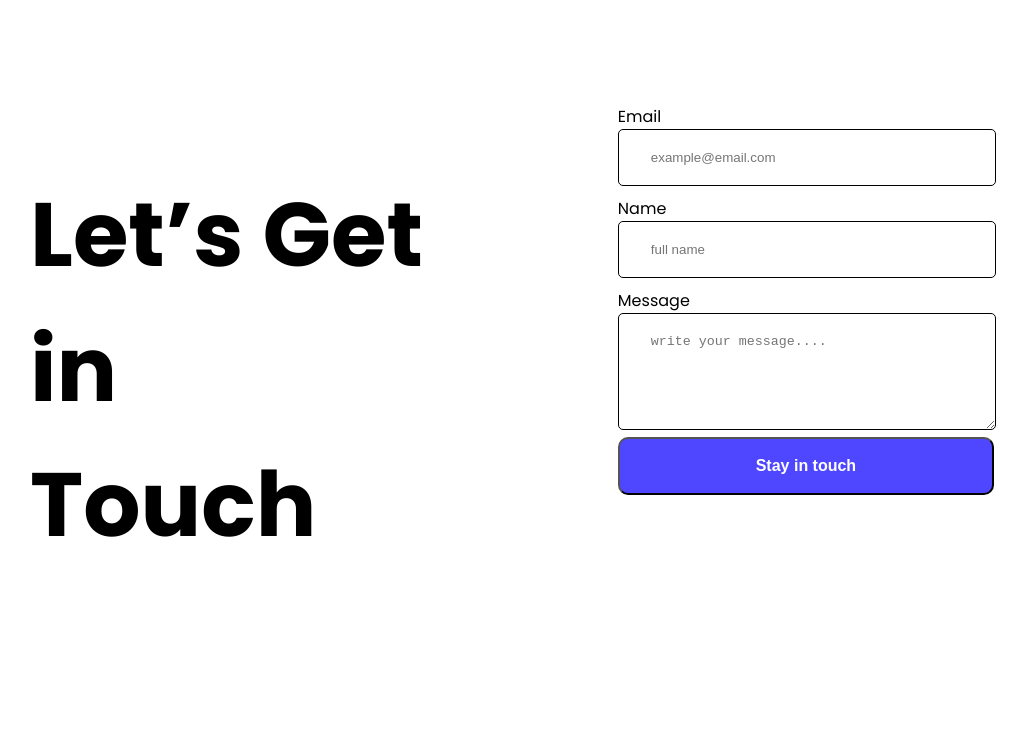
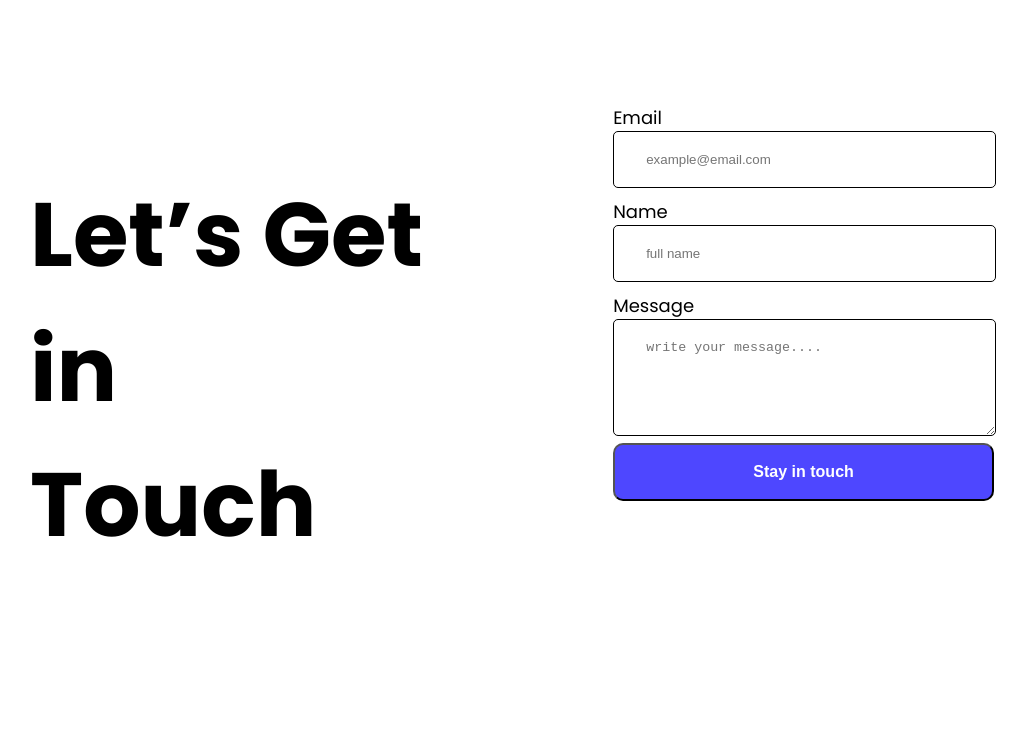
Before and after one commit to foysaliqbalutsob/task_1, a plain HTML site: page index.html in a window 1280 px wide. Shown: the part 2893-3628 px from the top of the page, without its empty margins (128-1155 px from the left). Drawn offline with Linux system fonts and the light colour scheme.

Commit message:
finally done

```diff
--- a/index.css
+++ b/index.css
@@ -292,6 +292,7 @@ a{
 
 footer {
   text-align: center;
+  padding-bottom: 50px;
 }
 .foot h1{
     color:  blueviolet;
@@ -304,4 +305,11 @@ footer {
 }
 .foot-list ul li a:hover {
   color: #fd6e00;
+  font-size: 18px;
+
 }
+
+label{
+    font-size: 18px;
+    font-weight: medium;
+}
```
